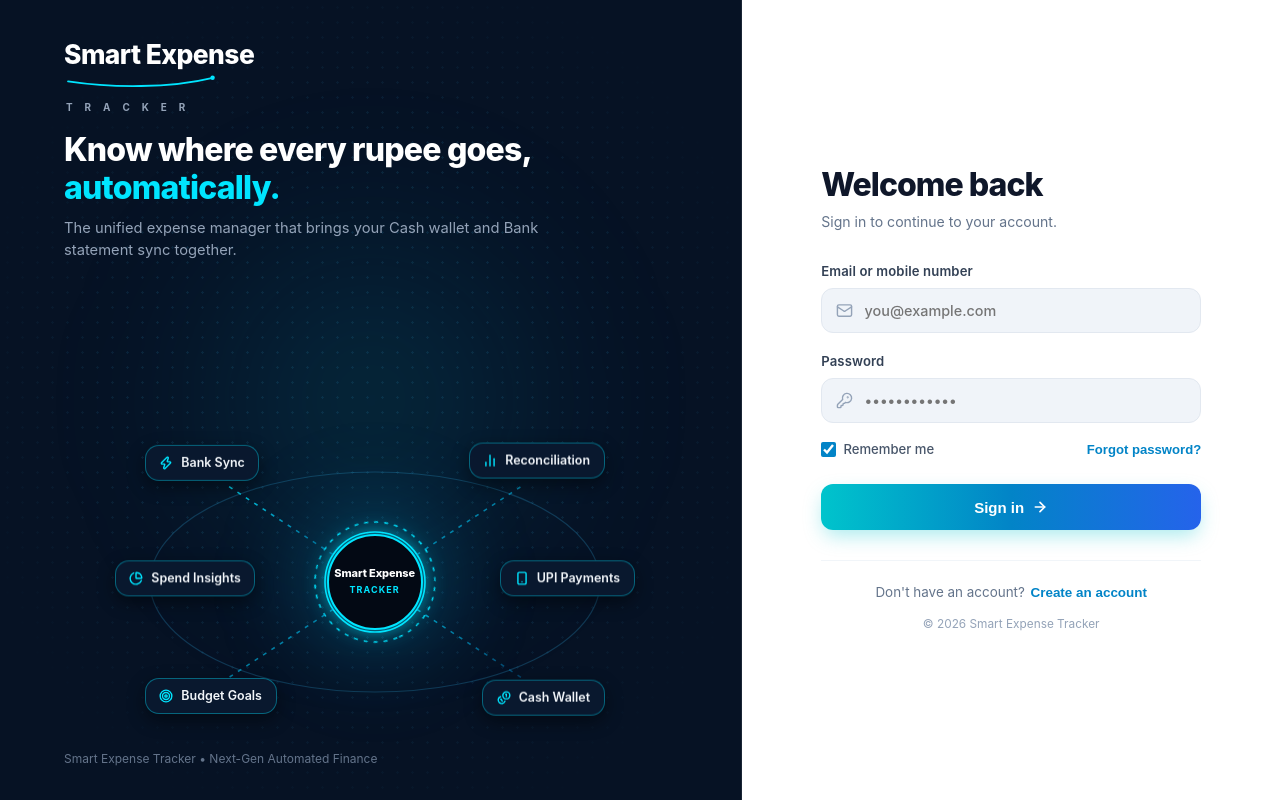
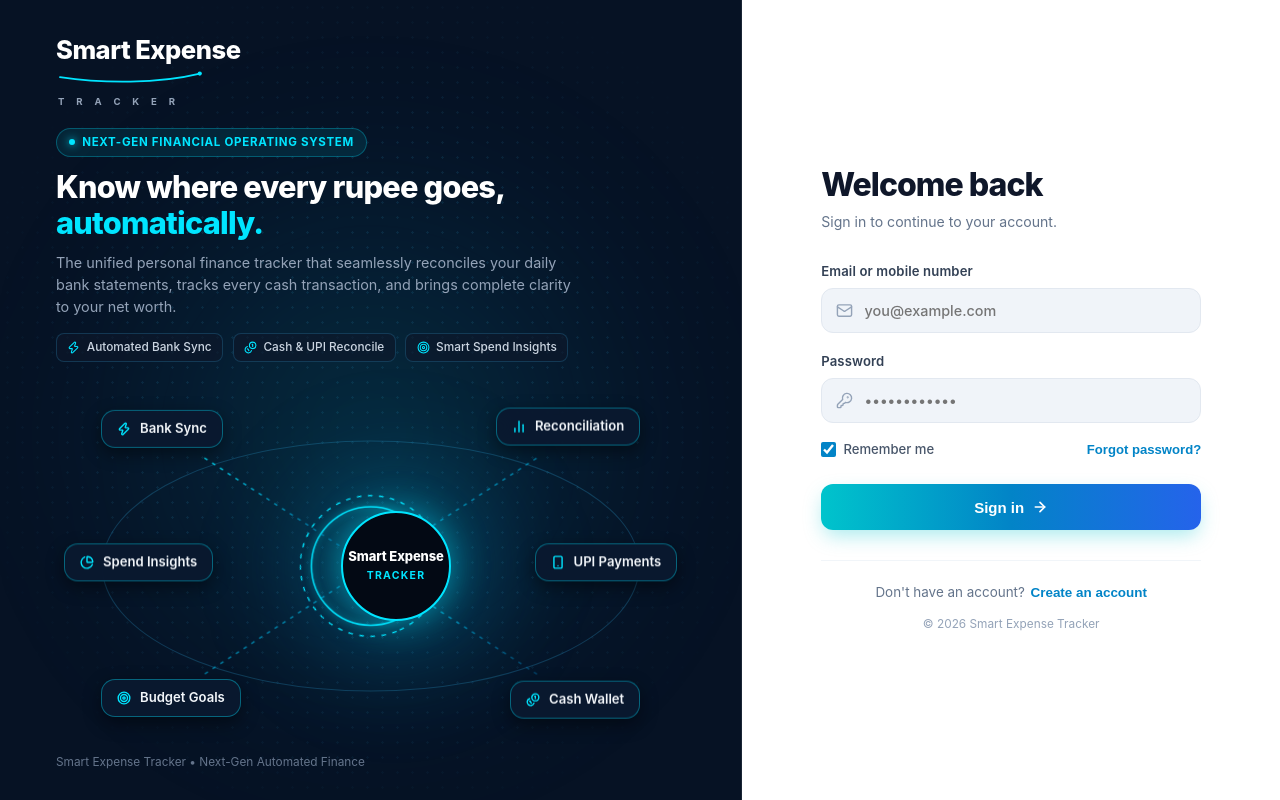
Before and after one commit to Richard00726/smart-expense-tracker, a React (Vite) app in the folder frontend/: page / in a window 1280 px wide. Built offline with nearby package versions, Linux system fonts and the light colour scheme; no server answers.

Commit message:
feat(auth): expand constellation hub to 680x360, add hero badge and feature chips to eliminate dead vertical space

```diff
--- a/frontend/src/components/AuthScreen.css
+++ b/frontend/src/components/AuthScreen.css
@@ -29,7 +29,7 @@
   width: 58%;
   height: 100vh;
   background: #061224;
-  padding: 2.5rem 3.5rem 2rem 4rem;
+  padding: 2.25rem 3.5rem 1.75rem 3.5rem;
   display: flex;
   flex-direction: column;
   justify-content: space-between;
@@ -56,16 +56,16 @@
 /* Ambient Radial Glow Behind Center Hub */
 .left-ambient-glow {
   position: absolute;
-  width: 500px;
-  height: 500px;
+  width: 650px;
+  height: 650px;
   border-radius: 50%;
-  background: radial-gradient(circle, rgba(0, 229, 255, 0.12) 0%, rgba(2, 132, 199, 0.05) 50%, transparent 70%);
-  filter: blur(60px);
+  background: radial-gradient(circle, rgba(0, 229, 255, 0.14) 0%, rgba(2, 132, 199, 0.06) 50%, transparent 70%);
+  filter: blur(70px);
   pointer-events: none;
   z-index: 1;
-  top: 50%;
+  bottom: 5%;
   left: 50%;
-  transform: translate(-50%, -50%);
+  transform: translateX(-50%);
 }
 
 /* Top Brand Logo */
@@ -81,7 +81,7 @@
 
 .split-logo-title {
   margin: 0;
-  font-size: 1.65rem;
+  font-size: 1.6rem;
   font-weight: 800;
   color: #ffffff;
   letter-spacing: -0.02em;
@@ -89,7 +89,7 @@
 }
 
 .split-logo-swoosh {
-  width: 155px;
+  width: 150px;
   margin-top: 0.2rem;
   margin-bottom: 0.25rem;
 }
@@ -97,7 +97,7 @@
 .split-logo-tracker {
   display: flex;
   gap: 0.5rem;
-  font-size: 0.62rem;
+  font-size: 0.6rem;
   font-weight: 700;
   letter-spacing: 0.4em;
   color: #94a3b8;
@@ -105,18 +105,42 @@
   padding-left: 2px;
 }
 
-/* Hero Value Proposition */
+/* Hero Value Proposition with Reduced Dead Space */
 .split-hero-block {
   position: relative;
   z-index: 10;
-  margin-top: 1rem;
-  margin-bottom: 0.5rem;
-  max-width: 540px;
+  margin-top: 1.1rem;
+  margin-bottom: 0.25rem;
+  max-width: 580px;
+}
+
+.hero-badge {
+  display: inline-flex;
+  align-items: center;
+  gap: 0.45rem;
+  padding: 0.3rem 0.75rem;
+  background: rgba(0, 229, 255, 0.09);
+  border: 1px solid rgba(0, 229, 255, 0.28);
+  border-radius: 20px;
+  font-size: 0.72rem;
+  font-weight: 700;
+  color: #00e5ff;
+  letter-spacing: 0.06em;
+  text-transform: uppercase;
+  margin-bottom: 0.75rem;
+}
+
+.badge-dot {
+  width: 6px;
+  height: 6px;
+  border-radius: 50%;
+  background: #00e5ff;
+  box-shadow: 0 0 8px #00e5ff;
 }
 
 .split-hero-title {
   margin: 0 0 0.65rem 0;
-  font-size: clamp(1.85rem, 2.5vw, 2.45rem);
+  font-size: clamp(1.85rem, 2.4vw, 2.35rem);
   font-weight: 800;
   color: #ffffff;
   line-height: 1.18;
@@ -128,36 +152,56 @@
 }
 
 .split-hero-desc {
-  margin: 0;
-  font-size: 0.92rem;
+  margin: 0 0 0.9rem 0;
+  font-size: 0.9rem;
   color: #94a3b8;
-  line-height: 1.5;
-  max-width: 480px;
+  line-height: 1.55;
+  max-width: 530px;
+}
+
+.hero-highlights-row {
+  display: flex;
+  flex-wrap: wrap;
+  gap: 0.6rem;
+}
+
+.highlight-chip {
+  display: inline-flex;
+  align-items: center;
+  gap: 0.4rem;
+  padding: 0.28rem 0.65rem;
+  background: rgba(15, 23, 42, 0.65);
+  border: 1px solid rgba(56, 189, 248, 0.2);
+  border-radius: 8px;
+  font-size: 0.74rem;
+  color: #cbd5e1;
+  font-weight: 500;
 }
 
 /* ==========================================================================
-   CONSTELLATION ARCHITECTURE STAGE (Exact 540x320 Canvas with Perfect Symmetrical Alignment)
+   CONSTELLATION ARCHITECTURE STAGE (Expanded 680x360 Canvas, Proud & Centered)
    ========================================================================== */
 .constellation-stage {
   position: relative;
   z-index: 10;
-  width: 540px;
-  height: 320px;
-  margin: auto auto 0.5rem auto;
+  width: 100%;
+  max-width: 680px;
+  height: 360px;
+  margin: 1.25rem auto 0 auto;
   flex-shrink: 0;
 }
 
 /* Ambient Radial Glow */
 .hub-ambient {
   position: absolute;
-  width: 220px;
-  height: 220px;
+  width: 280px;
+  height: 280px;
   border-radius: 50%;
-  background: radial-gradient(circle, rgba(0, 229, 255, 0.28) 0%, rgba(2, 132, 199, 0.15) 45%, transparent 70%);
-  filter: blur(35px);
+  background: radial-gradient(circle, rgba(0, 229, 255, 0.32) 0%, rgba(2, 132, 199, 0.16) 45%, transparent 70%);
+  filter: blur(40px);
   pointer-events: none;
-  top: 50px;
-  left: 160px;
+  top: 40px;
+  left: 200px;
   z-index: 2;
 }
 
@@ -166,8 +210,8 @@
   position: absolute;
   top: 0;
   left: 0;
-  width: 540px;
-  height: 320px;
+  width: 100%;
+  height: 100%;
   pointer-events: none;
   z-index: 5;
 }
@@ -196,12 +240,12 @@
 /* Orbit Rotations */
 .orbit-cw {
   animation: rotateRing 22s linear infinite;
-  transform-origin: 270px 160px;
+  transform-origin: 340px 180px;
 }
 
 .orbit-ccw {
   animation: rotateRingRev 26s linear infinite;
-  transform-origin: 270px 160px;
+  transform-origin: 340px 180px;
 }
 
 @keyframes rotateRing {
@@ -214,27 +258,27 @@
   100% { transform: rotate(0deg); }
 }
 
-/* Center Circular Hub with Space in "Smart Expense" */
+/* Center Circular Hub with Space in "Smart Expense" (Prominent 110px Diameter) */
 .hub-center-container {
   position: absolute;
-  left: 270px;
-  top: 160px;
+  left: 340px;
+  top: 180px;
   transform: translate(-50%, -50%);
   z-index: 20;
 }
 
 .hub-center-circle {
-  width: 96px;
-  height: 96px;
+  width: 110px;
+  height: 110px;
   border-radius: 50%;
   background: #030914;
-  border: 2px solid #00e5ff;
-  box-shadow: 0 0 25px rgba(0, 229, 255, 0.45);
+  border: 2.5px solid #00e5ff;
+  box-shadow: 0 0 35px rgba(0, 229, 255, 0.5);
   display: flex;
   flex-direction: column;
   align-items: center;
   justify-content: center;
-  padding: 0.5rem;
+  padding: 0.6rem;
   text-align: center;
   cursor: pointer;
   transition: transform 0.25s ease, box-shadow 0.25s ease;
@@ -243,11 +287,11 @@
 
 .hub-center-circle:hover {
   transform: scale(1.06);
-  box-shadow: 0 0 35px rgba(0, 229, 255, 0.65);
+  box-shadow: 0 0 45px rgba(0, 229, 255, 0.75);
 }
 
 .hub-center-title {
-  font-size: 11px;
+  font-size: 13px;
   font-weight: 800;
   color: #ffffff;
   letter-spacing: -0.01em;
@@ -256,10 +300,10 @@
 }
 
 .hub-center-subtitle {
-  font-size: 9px;
+  font-size: 10.5px;
   font-weight: 700;
   color: #00e5ff;
-  margin-top: 3px;
+  margin-top: 4px;
   letter-spacing: 0.12em;
   text-transform: uppercase;
 }
@@ -273,8 +317,8 @@
 .pill-content {
   display: inline-flex;
   align-items: center;
-  gap: 0.5rem;
-  padding: 0.48rem 0.85rem;
+  gap: 0.55rem;
+  padding: 0.52rem 0.95rem;
   border-radius: 14px;
   background: rgba(10, 25, 47, 0.94);
   border: 1px solid rgba(0, 229, 255, 0.38);
@@ -293,19 +337,19 @@
 }
 
 .pill-text {
-  font-size: 0.78rem;
+  font-size: 0.82rem;
   font-weight: 600;
   color: #f1f5f9;
   white-space: nowrap;
 }
 
-/* Exact Coordinates on 540x320 Canvas */
-.pill-pos-1 { top: 24px; left: 40px; }      /* Bank Sync */
-.pill-pos-2 { top: 24px; right: 40px; }     /* Reconciliation */
-.pill-pos-3 { top: 142px; right: 10px; }    /* UPI Payments */
-.pill-pos-4 { bottom: 24px; right: 40px; }  /* Cash Wallet */
-.pill-pos-5 { bottom: 24px; left: 40px; }   /* Budget Goals */
-.pill-pos-6 { top: 142px; left: 10px; }     /* Spend Insights */
+/* Exact Coordinates on 680x360 Canvas */
+.pill-pos-1 { top: 25px; left: 45px; }       /* Bank Sync */
+.pill-pos-2 { top: 25px; right: 45px; }      /* Reconciliation */
+.pill-pos-3 { top: 161px; right: 8px; }      /* UPI Payments */
+.pill-pos-4 { bottom: 25px; right: 45px; }   /* Cash Wallet */
+.pill-pos-5 { bottom: 25px; left: 45px; }    /* Budget Goals */
+.pill-pos-6 { top: 161px; left: 8px; }       /* Spend Insights */
 
 /* Floating Bob Animations */
 .bob-1 { animation: floatBob 5.0s ease-in-out infinite 0.1s; }
@@ -324,8 +368,9 @@
 .split-left-footer {
   position: relative;
   z-index: 10;
-  font-size: 0.75rem;
+  font-size: 0.74rem;
   color: #64748b;
+  margin-top: 0.5rem;
 }
 
 /* ==========================================================================
@@ -612,7 +657,7 @@
     flex: 1 1 auto;
     width: 100%;
     height: auto;
-    min-height: 480px;
+    min-height: 520px;
     border-right: none;
     border-bottom: 1px solid rgba(255, 255, 255, 0.08);
     padding: 2.5rem 2rem 2rem 2rem;
@@ -642,9 +687,9 @@
   }
 
   .constellation-stage {
-    transform: scale(0.72);
+    transform: scale(0.68);
     transform-origin: center center;
-    margin: 0.5rem auto;
+    margin: 0 auto;
   }
 
   .split-right-panel {
--- a/frontend/src/components/AuthScreen.jsx
+++ b/frontend/src/components/AuthScreen.jsx
@@ -192,26 +192,48 @@ const AuthScreen = ({ onAuthSuccess }) => {
           </div>
         </div>
 
-        {/* Hero Value Proposition */}
+        {/* Hero Value Proposition with Rich Content to Eliminate Empty Space */}
         <div className="split-hero-block">
+          <div className="hero-badge">
+            <span className="badge-dot"></span>
+            <span>Next-Gen Financial Operating System</span>
+          </div>
+
           <h1 className="split-hero-title">
             Know where every rupee goes, <span className="hero-cyan-accent">automatically.</span>
           </h1>
+
           <p className="split-hero-desc">
-            The unified expense manager that brings your Cash wallet and Bank statement sync together.
+            The unified personal finance tracker that seamlessly reconciles your daily bank statements, tracks every cash transaction, and brings complete clarity to your net worth.
           </p>
+
+          {/* Quick Highlight Feature Chips */}
+          <div className="hero-highlights-row">
+            <div className="highlight-chip">
+              <Zap size={13} color="#00e5ff" />
+              <span>Automated Bank Sync</span>
+            </div>
+            <div className="highlight-chip">
+              <Coins size={13} color="#00e5ff" />
+              <span>Cash & UPI Reconcile</span>
+            </div>
+            <div className="highlight-chip">
+              <Target size={13} color="#00e5ff" />
+              <span>Smart Spend Insights</span>
+            </div>
+          </div>
         </div>
 
         {/* ==================================================================
-            CONSTELLATION ARCHITECTURE STAGE (Exact 540x320 Canvas with Perfect Symmetrical Alignment)
+            CONSTELLATION ARCHITECTURE STAGE (Expanded 680x360 Canvas, Proud & Centered)
             ================================================================== */}
         <div className="constellation-stage">
 
           {/* Ambient center radial glow */}
           <div className="hub-ambient" />
 
-          {/* Geometry Lines, Rings & Ellipse */}
-          <svg className="constellation-svg" viewBox="0 0 540 320" fill="none">
+          {/* Geometry Lines, Rings & Ellipse (680 x 360 coordinate space) */}
+          <svg className="constellation-svg" viewBox="0 0 680 360" fill="none">
             <defs>
               <linearGradient id="cyanLineGrad" x1="0%" y1="0%" x2="100%" y2="100%">
                 <stop offset="0%" stopColor="#00e5ff" stopOpacity="0.9" />
@@ -222,31 +244,31 @@ const AuthScreen = ({ onAuthSuccess }) => {
               </filter>
             </defs>
 
-            {/* 1. Large Outer Faint Ellipse */}
-            <ellipse cx="270" cy="160" rx="225" ry="110" stroke="rgba(56, 189, 248, 0.22)" strokeWidth="1.2" fill="none" />
+            {/* 1. Large Outer Faint Ellipse (Spanning 580px wide) */}
+            <ellipse cx="340" cy="180" rx="290" ry="135" stroke="rgba(56, 189, 248, 0.22)" strokeWidth="1.2" fill="none" />
 
             {/* 2. Mid Dashed Cyan Orbit Ring */}
-            <circle cx="270" cy="160" r="60" stroke="#00e5ff" strokeWidth="1.4" strokeDasharray="4 6" className="orbit-cw" />
+            <circle cx="340" cy="180" r="76" stroke="#00e5ff" strokeWidth="1.4" strokeDasharray="5 7" className="orbit-cw" />
 
             {/* 3. Inner Solid Cyan Ring */}
-            <circle cx="270" cy="160" r="50" stroke="#00e5ff" strokeWidth="1.6" filter="url(#glowCyan)" />
+            <circle cx="340" cy="180" r="64" stroke="#00e5ff" strokeWidth="1.6" filter="url(#glowCyan)" />
 
             {/* 4. Symmetrical Radiating Connecting Lines to the 6 Pills */}
             {/* Top Left -> Bank Sync */}
-            <line x1="270" y1="160" x2="120" y2="62" stroke="url(#cyanLineGrad)" strokeWidth="1.6" className="flow-line-rev" />
+            <line x1="340" y1="180" x2="160" y2="63" stroke="url(#cyanLineGrad)" strokeWidth="1.6" className="flow-line-rev" />
             {/* Top Right -> Reconciliation */}
-            <line x1="270" y1="160" x2="420" y2="62" stroke="url(#cyanLineGrad)" strokeWidth="1.6" className="flow-line" />
+            <line x1="340" y1="180" x2="520" y2="63" stroke="url(#cyanLineGrad)" strokeWidth="1.6" className="flow-line" />
             {/* Middle Right -> UPI Payments */}
-            <line x1="270" y1="160" x2="395" y2="160" stroke="url(#cyanLineGrad)" strokeWidth="1.6" className="flow-line" />
+            <line x1="340" y1="180" x2="535" y2="180" stroke="url(#cyanLineGrad)" strokeWidth="1.6" className="flow-line" />
             {/* Bottom Right -> Cash Wallet */}
-            <line x1="270" y1="160" x2="420" y2="258" stroke="url(#cyanLineGrad)" strokeWidth="1.6" className="flow-line-rev" />
+            <line x1="340" y1="180" x2="520" y2="297" stroke="url(#cyanLineGrad)" strokeWidth="1.6" className="flow-line-rev" />
             {/* Bottom Left -> Budget Goals */}
-            <line x1="270" y1="160" x2="120" y2="258" stroke="url(#cyanLineGrad)" strokeWidth="1.6" className="flow-line" />
+            <line x1="340" y1="180" x2="160" y2="297" stroke="url(#cyanLineGrad)" strokeWidth="1.6" className="flow-line" />
             {/* Middle Left -> Spend Insights */}
-            <line x1="270" y1="160" x2="145" y2="160" stroke="url(#cyanLineGrad)" strokeWidth="1.6" className="flow-line-rev" />
+            <line x1="340" y1="180" x2="145" y2="180" stroke="url(#cyanLineGrad)" strokeWidth="1.6" className="flow-line-rev" />
           </svg>
 
-          {/* Central Circular Hub with space in "Smart Expense" */}
+          {/* Central Circular Hub with Space in "Smart Expense" (Prominent 110px Diameter) */}
           <div className="hub-center-container">
             <div className="hub-center-circle">
               <span className="hub-center-title">Smart Expense</span>
```
